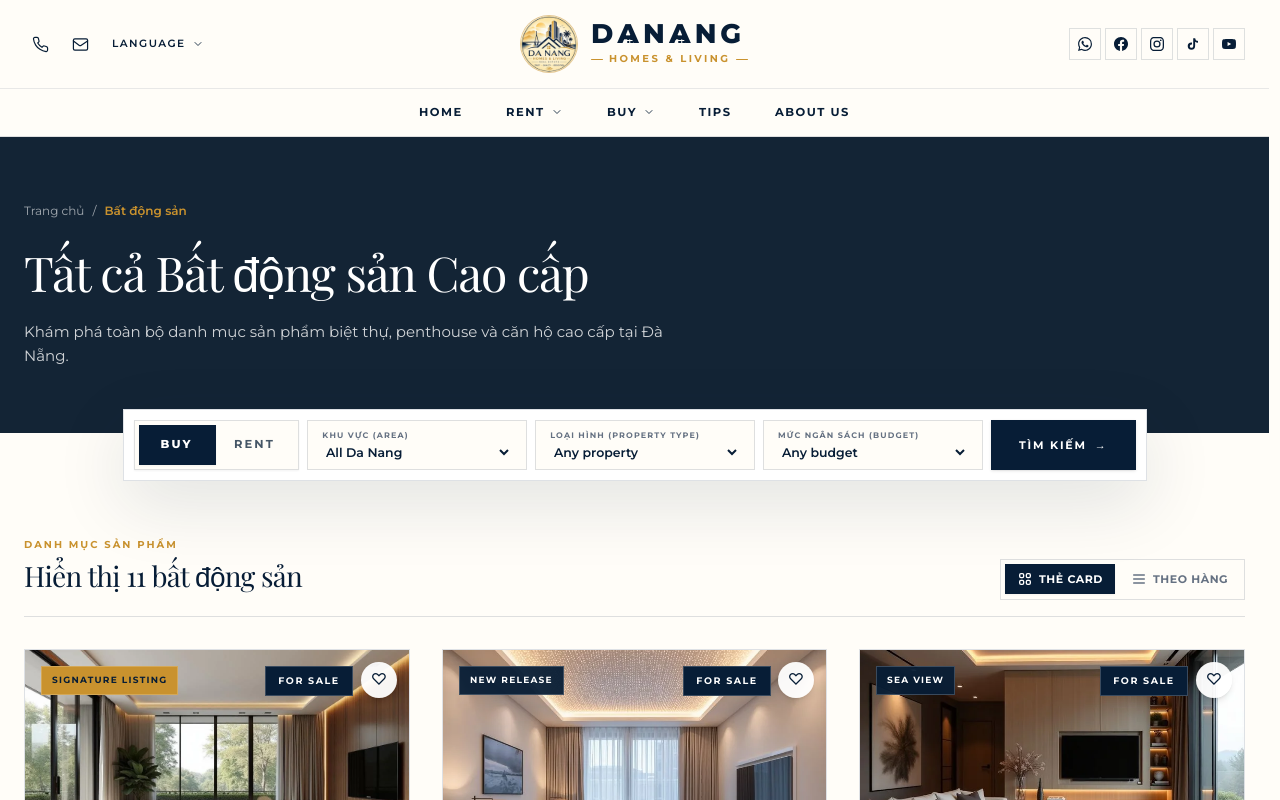
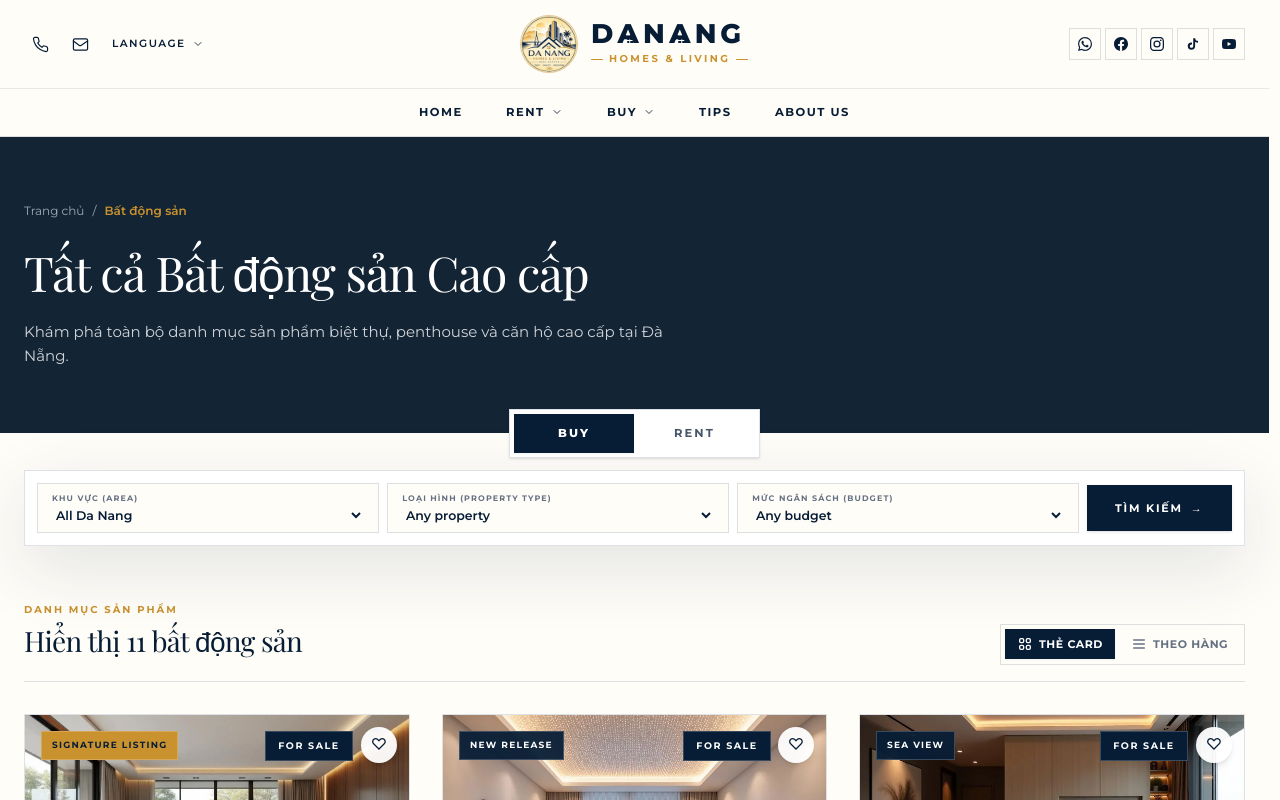
Before and after one commit to ZeronKT205/Dananghomesliving, a Next.js app in the folder real-estate-fe/: page /en/properties in a window 1280 px wide. Shown: the top 800 px of the page. Built offline with nearby package versions, Linux system fonts and the light colour scheme; a web font is replaced by a local one.

Commit message:
feat: support stacked layout for /properties page and inline layout for Home page

```diff
--- a/real-estate-fe/src/app/_components/hero-section.tsx
+++ b/real-estate-fe/src/app/_components/hero-section.tsx
@@ -63,9 +63,9 @@ export function HeroSection() {
           <HeroGallery />
         </div>
 
-        {/* Integrated Property Search on Home Page with redirectOnlyOnSubmit={true} */}
+        {/* Integrated Property Search on Home Page with layout="inline" */}
         <div className="relative z-20 pt-2">
-          <PropertySearch redirectOnlyOnSubmit={true} />
+          <PropertySearch layout="inline" redirectOnlyOnSubmit={true} />
         </div>
       </div>
     </section>
--- a/real-estate-fe/src/app/_components/property-search.tsx
+++ b/real-estate-fe/src/app/_components/property-search.tsx
@@ -12,15 +12,27 @@ const TABS: { value: ListingType; label: string }[] = [
   { value: 'rent', label: 'RENT' },
 ];
 
-export function PropertySearch({ redirectOnlyOnSubmit = false }: { redirectOnlyOnSubmit?: boolean }) {
+export function PropertySearch({
+  layout = 'stacked',
+  redirectOnlyOnSubmit = false,
+}: {
+  layout?: 'inline' | 'stacked';
+  redirectOnlyOnSubmit?: boolean;
+}) {
   return (
     <Suspense fallback={null}>
-      <PropertySearchInner redirectOnlyOnSubmit={redirectOnlyOnSubmit} />
+      <PropertySearchInner layout={layout} redirectOnlyOnSubmit={redirectOnlyOnSubmit} />
     </Suspense>
   );
 }
 
-function PropertySearchInner({ redirectOnlyOnSubmit }: { redirectOnlyOnSubmit: boolean }) {
+function PropertySearchInner({
+  layout,
+  redirectOnlyOnSubmit,
+}: {
+  layout: 'inline' | 'stacked';
+  redirectOnlyOnSubmit: boolean;
+}) {
   const router = useRouter();
   const searchParams = useSearchParams();
 
@@ -74,21 +86,151 @@ function PropertySearchInner({ redirectOnlyOnSubmit }: { redirectOnlyOnSubmit: b
     }, 400);
   };
 
+  // Stacked Layout: Dùng cho trang Bất động sản (/properties) — Nút BUY/RENT ở giữa phía trên
+  if (layout === 'stacked') {
+    return (
+      <div className="w-full flex flex-col items-center">
+        {/* Centered BUY & RENT Toggle Group on top */}
+        <div
+          role="tablist"
+          aria-label="Listing type"
+          className="relative inline-flex bg-white p-1 rounded-none border border-line shadow-sm mb-3 z-10 overflow-hidden"
+        >
+          <div
+            className={cn(
+              'absolute top-1 bottom-1 w-[calc(50%-4px)] bg-navy rounded-none transition-all duration-300 ease-out shadow-xs',
+              tab === 'sale' ? 'left-1' : 'left-[calc(50%+2px)]'
+            )}
+          />
+
+          {TABS.map((item) => {
+            const isActive = item.value === tab;
+            return (
+              <button
+                key={item.value}
+                type="button"
+                role="tab"
+                aria-selected={isActive}
+                onClick={() => handleTabChange(item.value)}
+                className={cn(
+                  'relative z-10 px-10 py-2.5 text-[11.5px] font-bold tracking-[0.18em] uppercase transition-colors duration-200 cursor-pointer rounded-none min-w-[120px] text-center',
+                  isActive
+                    ? 'text-white font-extrabold'
+                    : 'text-navy/75 hover:text-navy'
+                )}
+              >
+                {item.label}
+              </button>
+            );
+          })}
+        </div>
+
+        {/* Filter Bar */}
+        <form
+          onSubmit={handleSubmit}
+          className="w-full bg-white border border-line shadow-lift rounded-none p-2 sm:p-3"
+        >
+          <div className="grid grid-cols-1 sm:grid-cols-2 lg:grid-cols-[1fr_1fr_1fr_auto] gap-2 items-center">
+            {/* Area */}
+            <div className="bg-paper border border-line px-3.5 py-2 rounded-none flex flex-col justify-center">
+              <label
+                htmlFor="area-stacked"
+                className="text-[8px] font-bold tracking-[0.14em] text-muted uppercase block mb-0.5"
+              >
+                Khu vực (Area)
+              </label>
+              <select
+                id="area-stacked"
+                value={selectedArea}
+                onChange={(e) => setSelectedArea(e.target.value)}
+                className="text-navy focus:outline-none w-full cursor-pointer bg-transparent py-0 text-[12.5px] font-semibold"
+              >
+                {SEARCH_AREAS.map((option) => (
+                  <option key={option} value={option}>{option}</option>
+                ))}
+              </select>
+            </div>
+
+            {/* Property Type */}
+            <div className="bg-paper border border-line px-3.5 py-2 rounded-none flex flex-col justify-center">
+              <label
+                htmlFor="property-type-stacked"
+                className="text-[8px] font-bold tracking-[0.14em] text-muted uppercase block mb-0.5"
+              >
+                Loại hình (Property Type)
+              </label>
+              <select
+                id="property-type-stacked"
+                value={selectedType}
+                onChange={(e) => setSelectedType(e.target.value)}
+                className="text-navy focus:outline-none w-full cursor-pointer bg-transparent py-0 text-[12.5px] font-semibold"
+              >
+                {SEARCH_PROPERTY_TYPES.map((option) => (
+                  <option key={option} value={option}>{option}</option>
+                ))}
+              </select>
+            </div>
+
+            {/* Budget */}
+            <div className="bg-paper border border-line px-3.5 py-2 rounded-none flex flex-col justify-center">
+              <label
+                htmlFor="budget-stacked"
+                className="text-[8px] font-bold tracking-[0.14em] text-muted uppercase block mb-0.5"
+              >
+                Mức ngân sách (Budget)
+              </label>
+              <select
+                id="budget-stacked"
+                defaultValue={SEARCH_BUDGETS[0]}
+                className="text-navy focus:outline-none w-full cursor-pointer bg-transparent py-0 text-[12.5px] font-semibold"
+              >
+                {SEARCH_BUDGETS.map((option) => (
+                  <option key={option} value={option}>{option}</option>
+                ))}
+              </select>
+            </div>
+
+            {/* Submit Search Button */}
+            <button
+              type="submit"
+              disabled={isSearching}
+              className="w-full lg:w-auto bg-navy hover:bg-gold text-white hover:text-navy px-7 py-3.5 text-[11px] font-bold uppercase tracking-[0.16em] transition-all rounded-none cursor-pointer flex items-center justify-center gap-2 shrink-0 active:scale-97 shadow-sm disabled:opacity-75"
+            >
+              {isSearching ? (
+                <>
+                  <svg className="w-4 h-4 animate-spin text-white" fill="none" viewBox="0 0 24 24">
+                    <circle className="opacity-25" cx="12" cy="12" r="10" stroke="currentColor" strokeWidth="4" />
+                    <path className="opacity-75" fill="currentColor" d="M4 12a8 8 0 018-8V0C5.373 0 0 5.373 0 12h4zm2 5.291A7.962 7.962 0 014 12H0c0 3.042 1.135 5.824 3 7.938l3-2.647z" />
+                  </svg>
+                  Đang tìm...
+                </>
+              ) : (
+                <>
+                  TÌM KIẾM
+                  <span className="transition-transform duration-300 group-hover:translate-x-1">→</span>
+                </>
+              )}
+            </button>
+          </div>
+        </form>
+      </div>
+    );
+  }
+
+  // Inline Layout: Dùng cho Trang Chủ (Home) — Nút BUY/RENT cùng 1 hàng bên góc trái gọn gàng
   return (
     <div className="w-full max-w-5xl mx-auto">
-      {/* Compact Filter Bar with BUY/RENT buttons on the same row on the left */}
       <form
         onSubmit={handleSubmit}
         className="w-full bg-white border border-line shadow-lift rounded-none p-2 sm:p-2.5"
       >
         <div className="grid grid-cols-1 sm:grid-cols-2 lg:grid-cols-[auto_1fr_1fr_1fr_auto] gap-2 items-stretch">
-          {/* BUY & RENT Toggle Group on the left side of the same row */}
+          {/* BUY & RENT Toggle Group on left of same row */}
           <div
             role="tablist"
             aria-label="Listing type"
             className="relative inline-flex bg-paper p-1 rounded-none border border-line shadow-xs overflow-hidden items-center self-stretch justify-center"
           >
-            {/* Sliding Pill Background Indicator */}
             <div
               className={cn(
                 'absolute top-1 bottom-1 w-[calc(50%-4px)] bg-navy rounded-none transition-all duration-300 ease-out shadow-xs',
@@ -118,16 +260,16 @@ function PropertySearchInner({ redirectOnlyOnSubmit }: { redirectOnlyOnSubmit: b
             })}
           </div>
 
-          {/* Area Select */}
+          {/* Area */}
           <div className="bg-paper border border-line px-3.5 py-2 rounded-none flex flex-col justify-center">
             <label
-              htmlFor="area"
+              htmlFor="area-inline"
               className="text-[8px] font-bold tracking-[0.14em] text-muted uppercase block mb-0.5"
             >
               Khu vực (Area)
             </label>
             <select
-              id="area"
+              id="area-inline"
               value={selectedArea}
               onChange={(e) => setSelectedArea(e.target.value)}
               className="text-navy focus:outline-none w-full cursor-pointer bg-transparent py-0 text-[12.5px] font-semibold"
@@ -138,16 +280,16 @@ function PropertySearchInner({ redirectOnlyOnSubmit }: { redirectOnlyOnSubmit: b
             </select>
           </div>
 
-          {/* Property Type Select */}
+          {/* Property Type */}
           <div className="bg-paper border border-line px-3.5 py-2 rounded-none flex flex-col justify-center">
             <label
-              htmlFor="property-type"
+              htmlFor="property-type-inline"
               className="text-[8px] font-bold tracking-[0.14em] text-muted uppercase block mb-0.5"
             >
               Loại hình (Property Type)
             </label>
             <select
-              id="property-type"
+              id="property-type-inline"
               value={selectedType}
               onChange={(e) => setSelectedType(e.target.value)}
               className="text-navy focus:outline-none w-full cursor-pointer bg-transparent py-0 text-[12.5px] font-semibold"
@@ -158,16 +300,16 @@ function PropertySearchInner({ redirectOnlyOnSubmit }: { redirectOnlyOnSubmit: b
             </select>
           </div>
 
-          {/* Budget Select */}
+          {/* Budget */}
           <div className="bg-paper border border-line px-3.5 py-2 rounded-none flex flex-col justify-center">
             <label
-              htmlFor="budget"
+              htmlFor="budget-inline"
               className="text-[8px] font-bold tracking-[0.14em] text-muted uppercase block mb-0.5"
             >
               Mức ngân sách (Budget)
             </label>
             <select
-              id="budget"
+              id="budget-inline"
               defaultValue={SEARCH_BUDGETS[0]}
               className="text-navy focus:outline-none w-full cursor-pointer bg-transparent py-0 text-[12.5px] font-semibold"
             >
```
